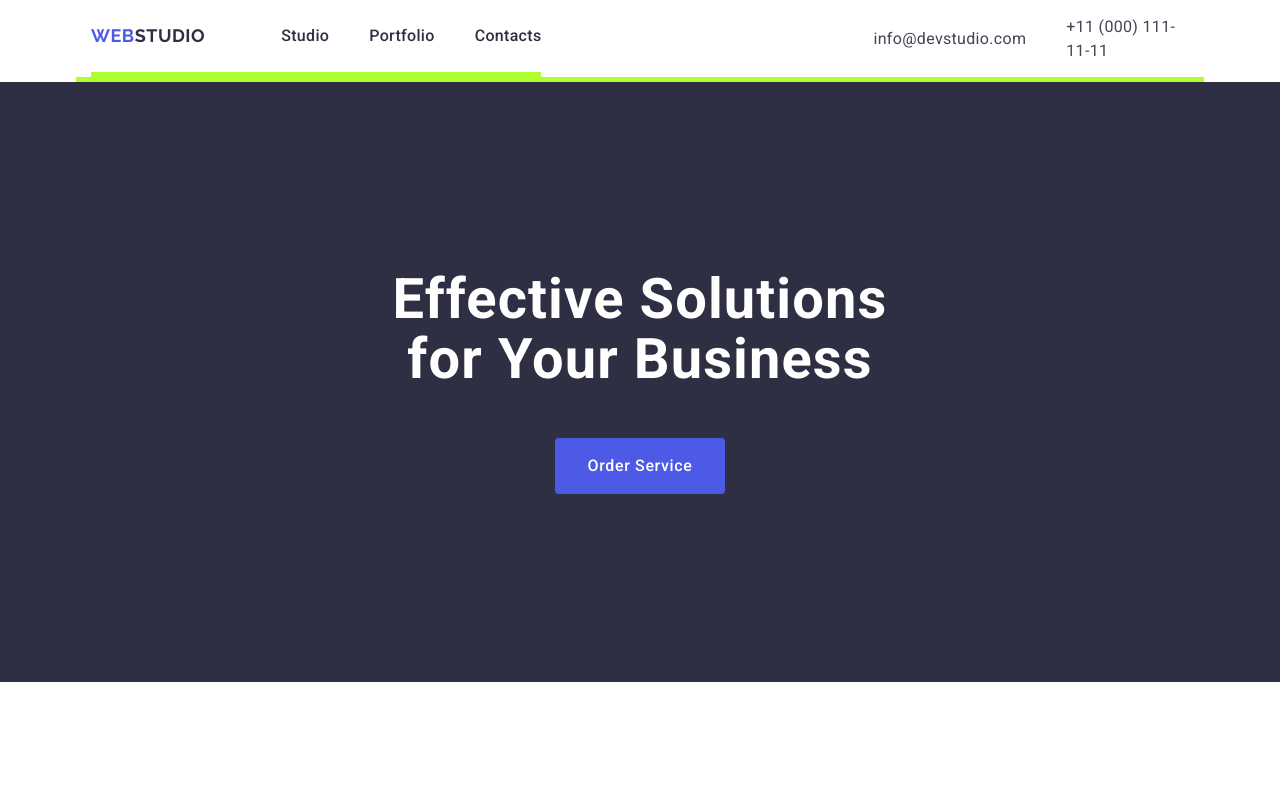
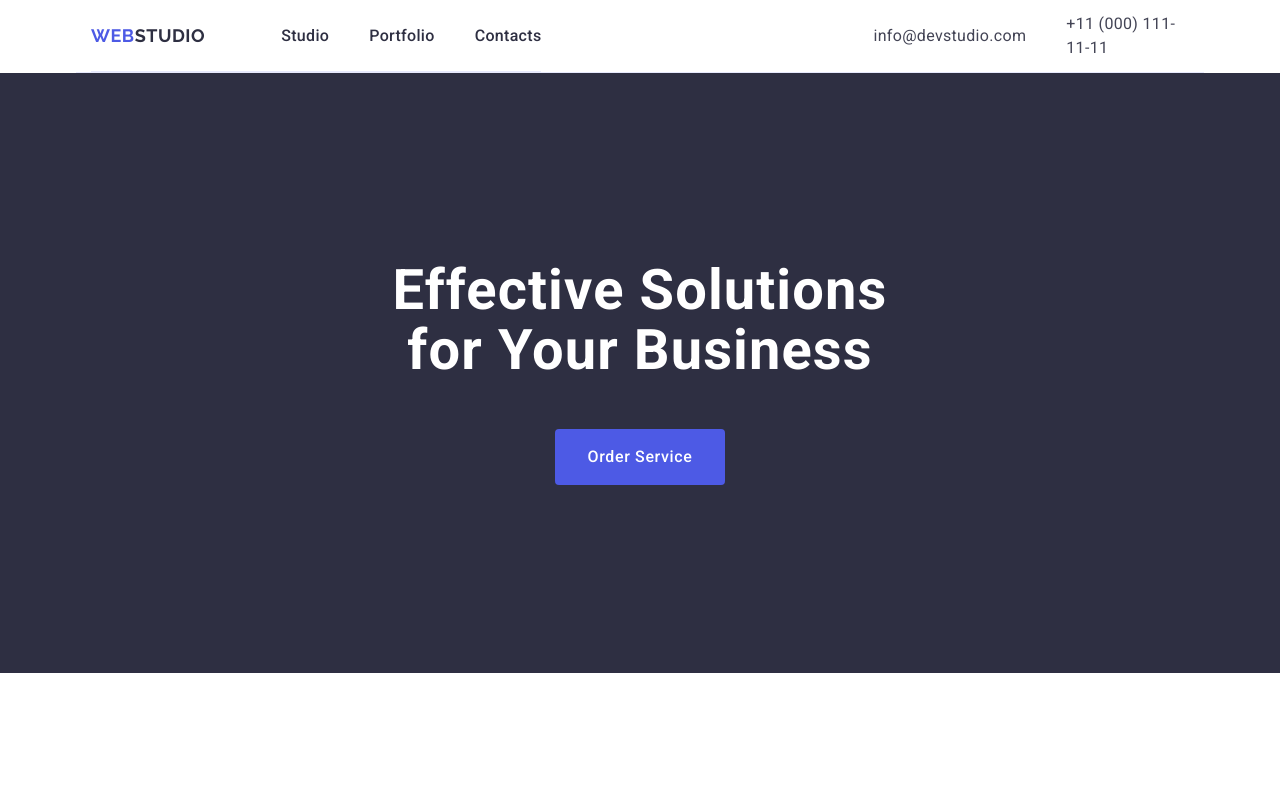
Before and after one commit to PotapchukVP/goit-markup-hw-01, a plain HTML site: page index.html in a window 1280 px wide. Shown: the top 790 px of the page. Drawn offline with nearby package versions, Linux system fonts and the light colour scheme.

Commit message:
fix_hw03

```diff
--- a/css/style.css
+++ b/css/style.css
@@ -43,7 +43,7 @@ img {
   display: flex;
   min-height: 72px;
   align-items: center;
-  border-bottom: 5px solid greenyellow; /*#e7e9fc;*/
+  border-bottom: 1px solid #e7e9fc; /*  greenyellow;*/
 }
 
 .h-one-style {
@@ -124,8 +124,6 @@ img {
 
 .nav-link {
   gap: 40px;
-  padding-top: 24px;
-  padding-bottom: 24px;
 }
 
 .nav-link .link {
@@ -136,6 +134,8 @@ img {
   line-height: 1.5;
   letter-spacing: 0.02em;
   width: calc((100% - 40px) / 3);
+
+  padding: 24px 0 24px 0;
 }
 
 .nav-link .link:hover,
@@ -161,6 +161,8 @@ img {
   line-height: calc(24 / 16); /* 150% */
   letter-spacing: 0.02em;
   text-decoration: none;
+
+  padding: 24px 0 24px 0;
 }
 
 .nav-contacts-list .contact-link:hover,
```
